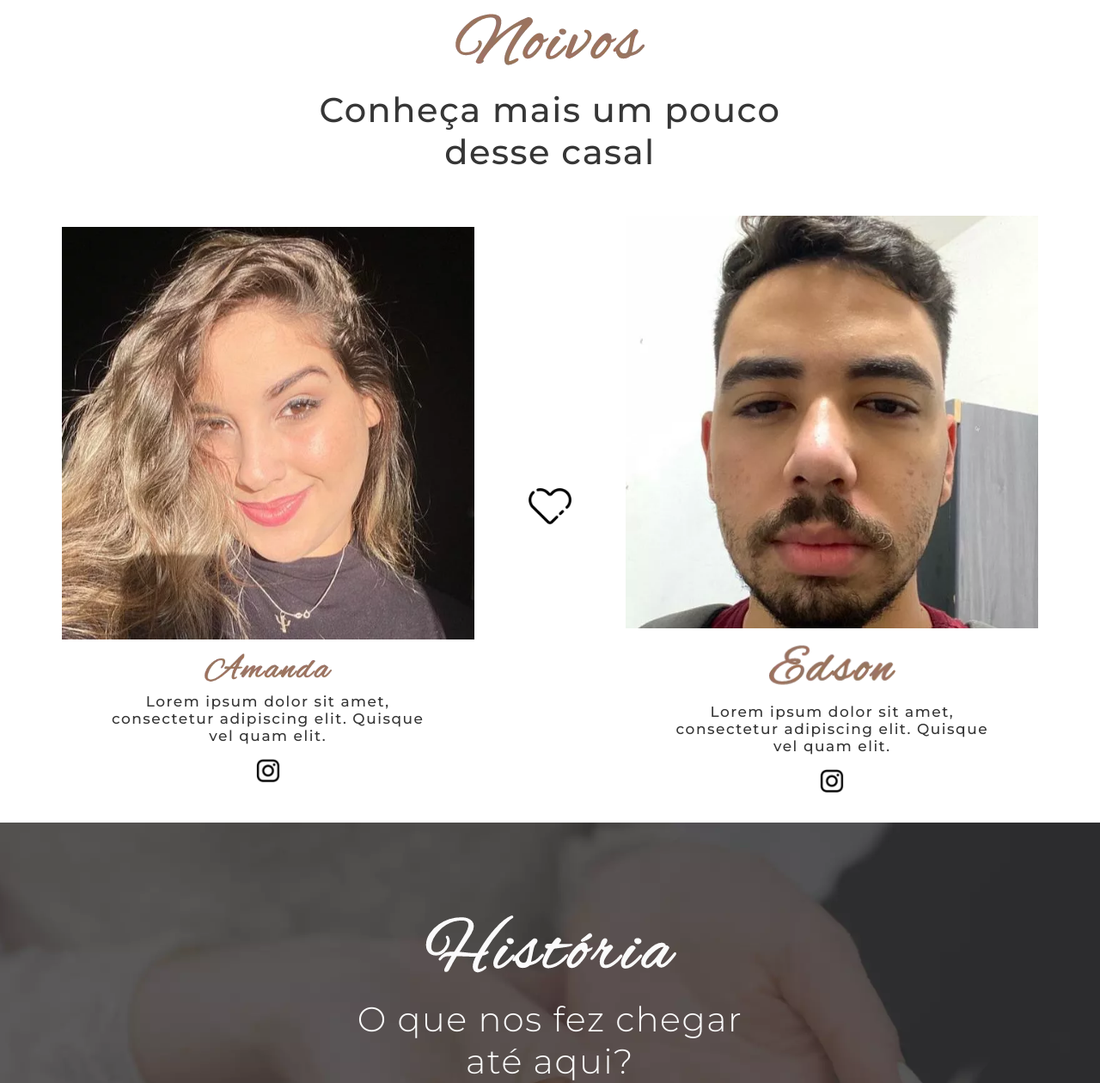
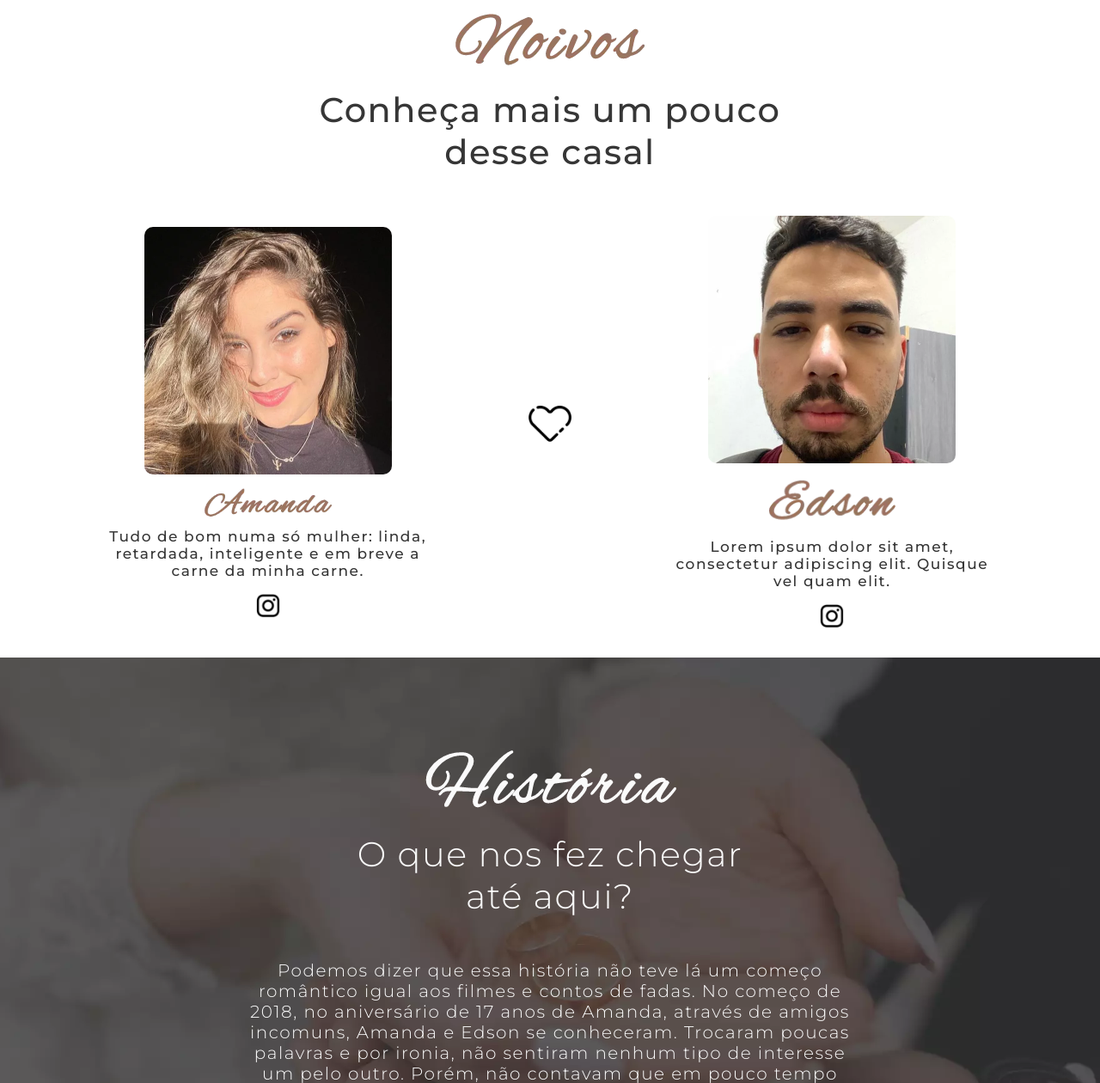
Before and after one commit to EdsonnOliveira/Wedding-Edson, a PHP site: page / in a window 1280 px wide. Shown: the part 887-2147 px from the top of the page at 86% size. Run offline with PHP 8.4, Linux system fonts and the light colour scheme.

Commit message:
New persons and Adjustments in bride and groom

```diff
--- a/CSS/index.css
+++ b/CSS/index.css
@@ -12,8 +12,9 @@
 }
 
 #containerBrideGroom > article > img:first-child {
-    width: 100%;
+    width: 60%;
     object-fit: contain;
+    border-radius: 10px;
 }
 
 #containerBrideGroom > article > img:nth-child(2) {
--- a/index.php
+++ b/index.php
@@ -24,7 +24,7 @@
                     <article>
                         <img src="IMG/Photos/bride.webp" alt="Noiva" loading="lazy">
                         <img src="IMG/Vector/Amanda.webp" alt="Amanda" loading="lazy">
-                        <h3 class="txtBlack txt500 txtCenter">Lorem ipsum dolor sit amet, consectetur adipiscing elit. Quisque vel quam elit.</h3>
+                        <h3 class="txtBlack txt500 txtCenter">Tudo de bom numa só mulher: linda, retardada, inteligente e em breve a carne da minha carne.</h3>
                         <a href="">
                             <img src="IMG/Vector/instagram.webp" alt="" loading="lazy">
                         </a>
```
Also changed, not shown: IMG/Persons/GabiCallebe.webp, IMG/Persons/GleyciLucas.webp (added), IMG/Persons/ThaisEduardo.webp (added).
